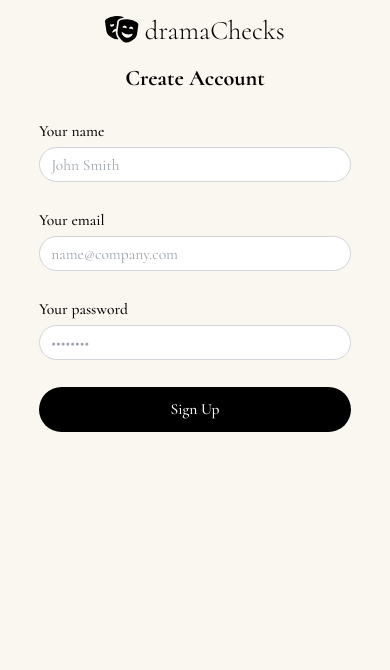
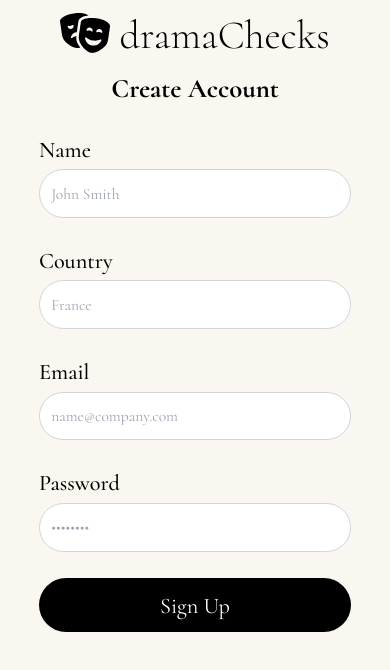
Before and after one commit to farihaorna23/dramaChecks, a React (Create React App) app in the folder src/client/: page /signup in a window 390 px wide. Shown: the top 670 px of the page. Built offline with nearby package versions, Linux system fonts and the light colour scheme.

Commit message:
Updated sign in and sign up pages for responsive styling across devices

```diff
--- a/src/client/src/components/Navbar.css
+++ b/src/client/src/components/Navbar.css
@@ -17,3 +17,8 @@
   display: flex;
   justify-content: space-between;
 }
+
+.link:hover {
+  background-color: #6d2932;
+  color: white;
+}
--- a/src/client/src/pages/SignIn.jsx
+++ b/src/client/src/pages/SignIn.jsx
@@ -5,18 +5,18 @@ import { Link } from "react-router-dom";
 const SignIn = () => {
   return (
     <div class="center">
-      <h1 class="text-2xl text-center p-3 headline">
+      <h1 class="text-4xl md:text-2xl text-center p-3 headline">
         <FontAwesomeIcon icon={faMasksTheater} /> dramaChecks
       </h1>
 
       <form class="space-y-6" action="#">
-        <h5 class="text-xl text-black-500 text-center signIn-title">
-          Sign in to our platform
+        <h5 class="text-2xl md:text-xl text-black-500 text-center signIn-title">
+          Sign In
         </h5>
         <div>
           <label
             for="email"
-            class="block mb-2 text-sm font-medium text-black-500 "
+            class="block mb-2 text-xl md:text-sm font-medium text-black-500 "
           >
             Your email
           </label>
@@ -24,7 +24,7 @@ const SignIn = () => {
             type="email"
             name="email"
             id="email"
-            class="border border-gray-300 h-8 text-black-500 text-sm rounded-full focus:ring-blue-500 focus:border-blue-500 block w-full p-2.5 dark:border-gray-500"
+            class="border border-gray-300 h-11 md:h-8 text-black-500 text-sm rounded-full focus:ring-blue-500 focus:border-blue-500 block w-full p-2.5 dark:border-gray-500"
             placeholder="name@company.com"
             required
           />
@@ -32,7 +32,7 @@ const SignIn = () => {
         <div>
           <label
             for="password"
-            class="block mb-2 text-sm font-medium text-black-500"
+            class="block mb-2 text-xl md:text-sm font-medium text-black-500"
           >
             Your password
           </label>
@@ -41,17 +41,17 @@ const SignIn = () => {
             name="password"
             id="password"
             placeholder="••••••••"
-            class="border border-gray-300 h-8 text-black-500 text-sm rounded-full block w-full p-2.5 dark:border-gray-500"
+            class="border border-gray-300 h-11 md:h-8 text-black-500 rounded-full block w-full p-2.5 dark:border-gray-500"
             required
           />
         </div>
         <button
           type="submit"
-          class="w-full text-white h-10 bg-black hover:bg-gray-800 focus:ring-4 focus:outline-none focus:ring-gray-300 font-medium rounded-full text-sm px-5 py-2.5 text-center dark:bg-gray-900 dark:hover:bg-gray-700 dark:focus:ring-gray-800"
+          class="w-full text-white h-12 md:h-10 bg-black hover:bg-gray-800 focus:ring-4 focus:outline-none focus:ring-gray-300 text-xl md:text-sm rounded-full text-sm px-5 py-2.5 text-center dark:bg-gray-900 dark:hover:bg-gray-700 dark:focus:ring-gray-800"
         >
           Sign In
         </button>
-        <div class="text-sm font-medium text-black-500 font-bold">
+        <div class="text-sm text-xl md:text-sm text-black-500 font-bold">
           Not registered?{" "}
           <Link
             to="/signup"
--- a/src/client/src/pages/SignUp.jsx
+++ b/src/client/src/pages/SignUp.jsx
@@ -1,45 +1,60 @@
 import "./SignUp.css";
 import { FontAwesomeIcon } from "@fortawesome/react-fontawesome";
 import { faMasksTheater } from "@fortawesome/free-solid-svg-icons";
-import { Link } from "react-router-dom";
 const SignUp = () => {
   return (
     <div class="center">
-      <h1 class="text-2xl text-center p-3 headline">
+      <h1 class="text-4xl md:text-2xl text-center p-3 headline">
         <FontAwesomeIcon icon={faMasksTheater} /> dramaChecks
       </h1>
-      <form class="space-y-6" action="#">
-        <h5 class="text-xl text-black-500 text-center signIn-title">
+      <form class="space-y-6 md:space-y-3" action="#">
+        <h5 class="text-2xl md:text-xl text-black-500 text-center signIn-title">
           Create Account
         </h5>
         <div>
           <label
             for="name"
-            class="block mb-1 text-sm font-medium text-black-500 "
+            class="block mb-1 text-xl md:text-sm font-medium text-black-500 "
           >
-            Your name
+            Name
           </label>
           <input
             type="name"
             name="name"
             id="name"
-            class="border border-gray-300 h-8 text-black-500 text-sm rounded-full focus:ring-blue-500 focus:border-blue-500 block w-full p-2.5 dark:border-gray-500"
+            class="border border-gray-300 h-11 md:h-8 text-`black`-500 text-sm rounded-full focus:ring-blue-500 focus:border-blue-500 block w-full p-2.5 dark:border-gray-500"
             placeholder="John Smith"
             required
           />
         </div>
         <div>
           <label
+            for="name"
+            class="block mb-1 text-xl md:text-sm font-medium text-black-500 "
+          >
+            Country
+          </label>
+          <input
+            type="country"
+            name="country"
+            id="country"
+            class="border border-gray-300 h-11 md:h-8 text-black-500 text-sm rounded-full focus:ring-blue-500 focus:border-blue-500 block w-full p-2.5 dark:border-gray-500"
+            placeholder="France"
+            required
+          />
+        </div>
+        <div>
+          <label
             for="email"
-            class="block mb-1 text-sm font-medium text-black-500 "
+            class="block mb-1 text-xl md:text-sm font-medium text-black-500 "
           >
-            Your email
+            Email
           </label>
           <input
             type="email"
             name="email"
             id="email"
-            class="border border-gray-300 h-8 text-black-500 text-sm rounded-full focus:ring-blue-500 focus:border-blue-500 block w-full p-2.5 dark:border-gray-500"
+            class="border border-gray-300 h-11 md:h-8 text-black-500 text-sm rounded-full focus:ring-blue-500 focus:border-blue-500 block w-full p-2.5 dark:border-gray-500"
             placeholder="name@company.com"
             required
           />
@@ -47,22 +62,22 @@ const SignUp = () => {
         <div>
           <label
             for="password"
-            class="block mb-1 text-sm font-medium text-black-500"
+            class="block mb-1 text-xl md:text-sm font-medium text-black-500"
           >
-            Your password
+            Password
           </label>
           <input
             type="password"
             name="password"
             id="password"
             placeholder="••••••••"
-            class="border border-gray-300 h-8 text-black-500 text-sm rounded-full block w-full p-2.5 dark:border-gray-500"
+            class="border border-gray-300 h-11 md:h-8 text-black-500 text-sm rounded-full block w-full p-2.5 dark:border-gray-500"
             required
           />
         </div>
         <button
           type="submit"
-          class="w-full text-white h-10 bg-black hover:bg-gray-800 focus:ring-4 focus:outline-none focus:ring-gray-300 font-medium rounded-full text-sm px-5 py-2.5 text-center dark:bg-gray-900 dark:hover:bg-gray-700 dark:focus:ring-gray-800"
+          class="w-full text-white h-12 md:h-10 bg-black hover:bg-gray-800 focus:ring-4 focus:outline-none focus:ring-gray-300 text-xl md:text-sm rounded-full text-sm px-5 py-2.5 text-center dark:bg-gray-900 dark:hover:bg-gray-700 dark:focus:ring-gray-800"
         >
           Sign Up
         </button>
```
